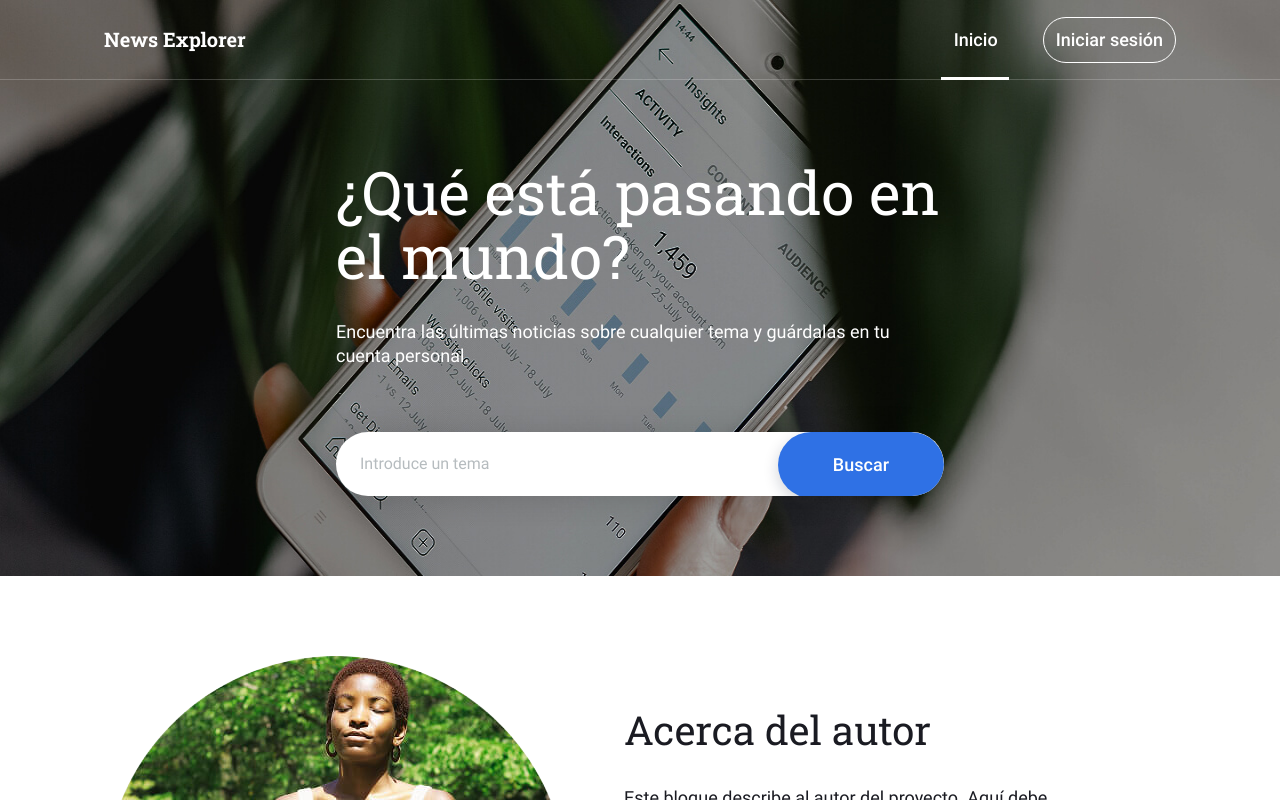
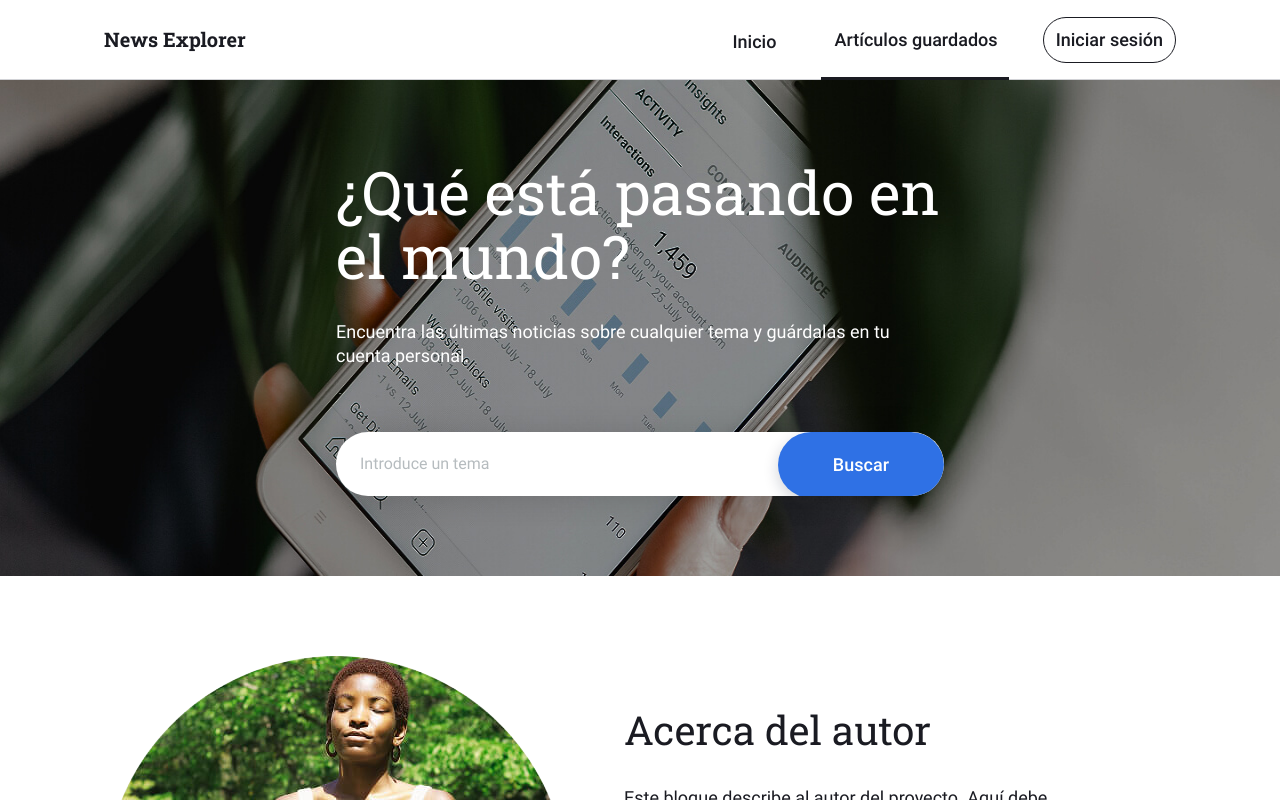
Before and after one commit to PacoZ2024/news-explorer-frontend, a React (Vite) app: page / in a window 1280 px wide. Shown: the top 800 px of the page. Built offline with nearby package versions, Linux system fonts and the light colour scheme.

Commit message:
fix(Header): Se incorporan algunos estilos al componente Header correspondiente a la sección Artículos guardados

```diff
--- a/src/components/Header/Header.css
+++ b/src/components/Header/Header.css
@@ -7,6 +7,8 @@
 
 .header__dark {
   color: #1a1b22;
+  background: #ffffff;
+  box-shadow: inset 0px -1px 0px #d1d2d6;
 }
 
 .header__content {
--- a/src/components/Header/Header.jsx
+++ b/src/components/Header/Header.jsx
@@ -2,23 +2,25 @@ import { Link } from 'react-router-dom';
 
 export default function Header() {
   return (
-    <header className='header'>
+    <header className='header header__dark'>
       <div className='header__content'>
         <Link className='header__logo' to='/'>
           News Explorer
         </Link>
         <div className='header__link-distributions'>
-          <div className='header__link-container header__link-container-active'>
+          <div className='header__link-container'>
             <Link className='header__link' to='/'>
               Inicio
             </Link>
           </div>
-          <div className='header__link-container header__link-container-disabled'>
+          <div className='header__link-container header__link-container-active-dark'>
             <Link className='header__link' to='/saved-news'>
               Artículos guardados
             </Link>
           </div>
-          <button className='header__button'>Iniciar sesión</button>
+          <button className='header__button header__button-dark'>
+            Iniciar sesión
+          </button>
         </div>
       </div>
     </header>
```
